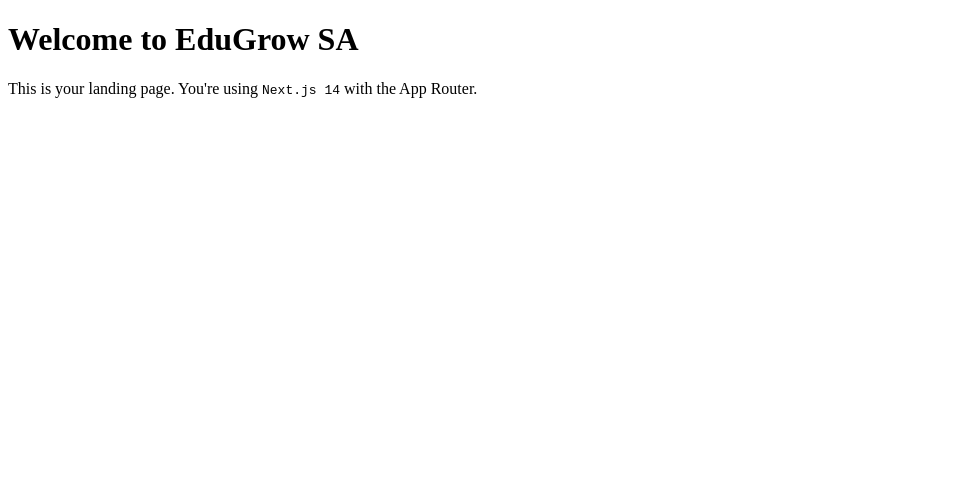
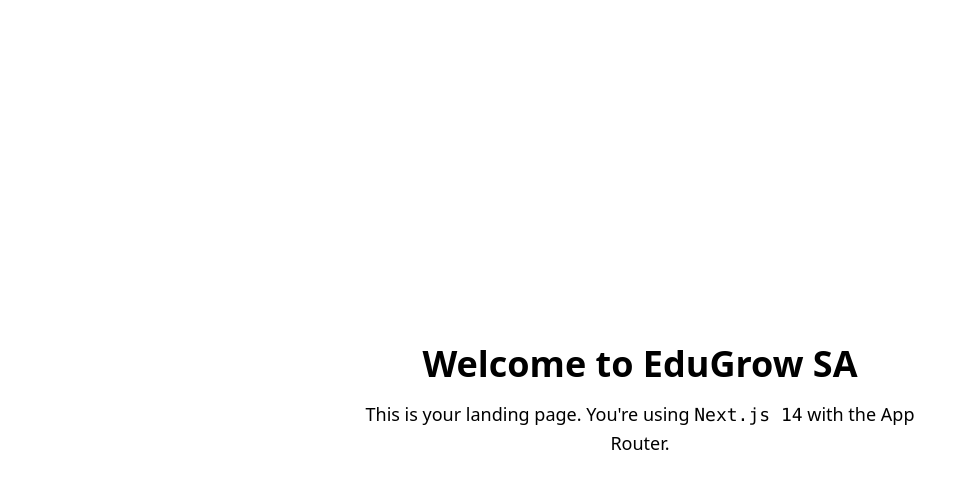
Before and after one commit to ChilliPhantom/edu-grow-sa, a Next.js app: page / in a window 1280 px wide. Shown: the top 488 px of the page, without its empty margins (0-969 px from the left). Built offline with nearby package versions, Linux system fonts and the light colour scheme.

Commit message:
Add files via upload

```diff
--- /dev/null
+++ b/app/layout.tsx
@@ -0,0 +1,15 @@
+import './globals.css';
+import type { Metadata } from 'next';
+
+export const metadata: Metadata = {
+  title: 'EDU GROW SA',
+  description: 'Early Childhood Development Platform for South African nursery schools'
+};
+
+export default function RootLayout({ children }: { children: React.ReactNode }) {
+  return (
+    <html lang="en">
+      <body>{children}</body>
+    </html>
+  );
+}
```
